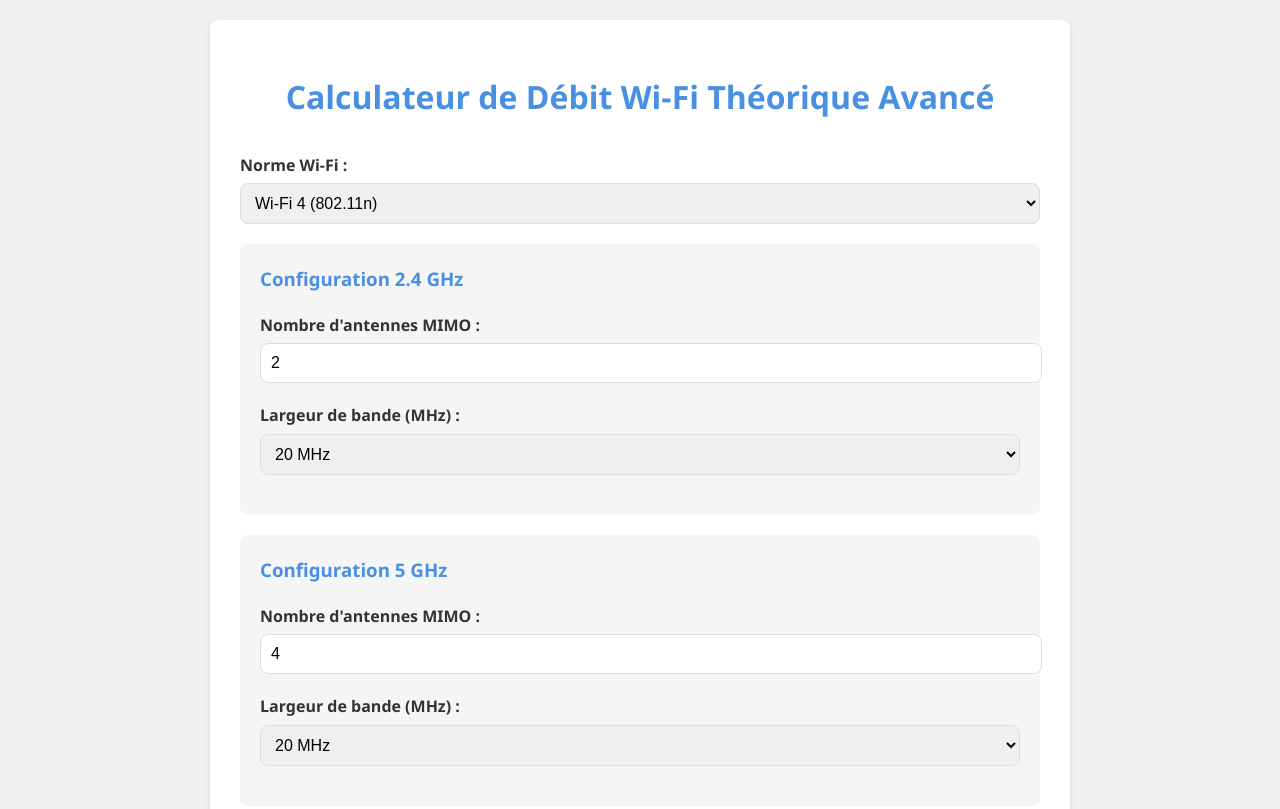
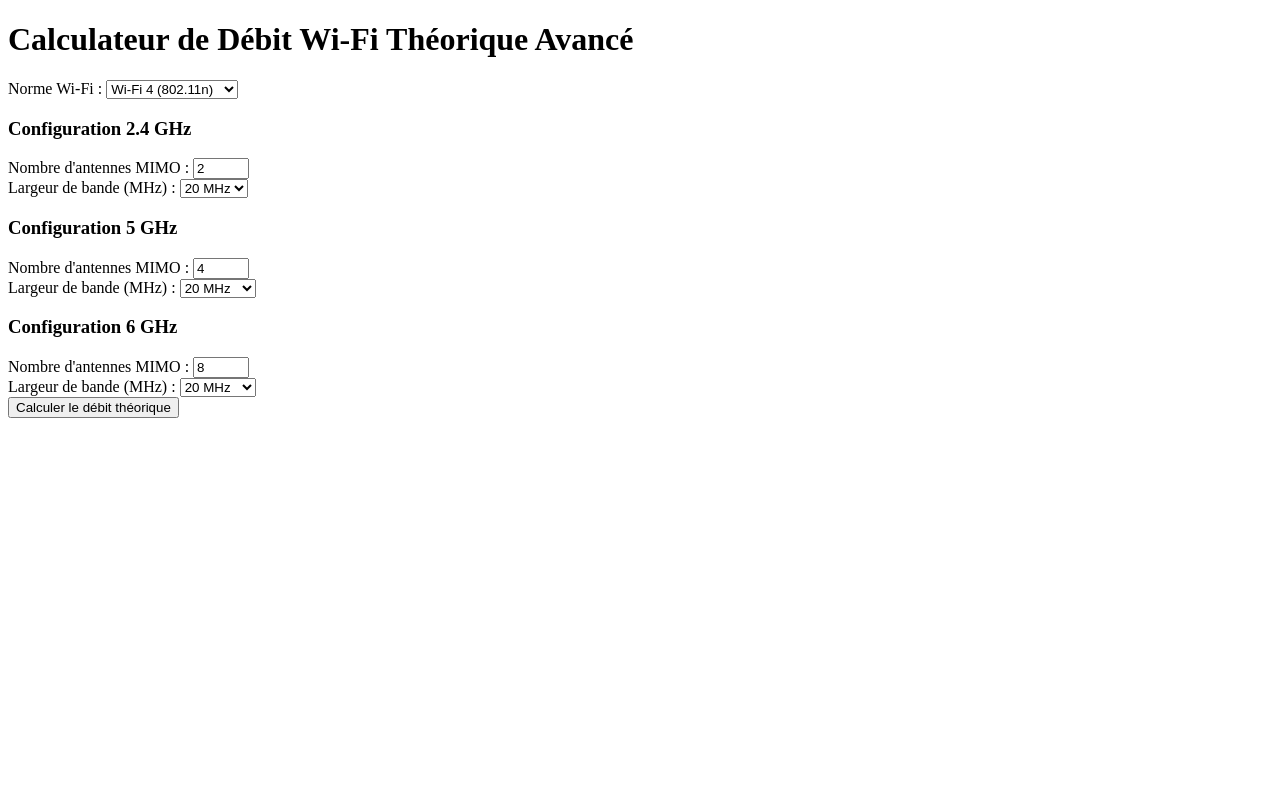
Before and after one commit to directorycartedevisite/WIFI, a plain HTML site: page index.html in a window 1280 px wide. Shown: the top 809 px of the page. Drawn offline with Linux system fonts and the light colour scheme.

Commit message:
Update index.html

```diff
--- a/index.html
+++ b/index.html
@@ -5,86 +5,7 @@
     <meta name="viewport" content="width=device-width, initial-scale=1.0">
     <title>Calculateur de Débit Wi-Fi Avancé</title>
     <style>
-        :root {
-            --primary-color: #4a90e2;
-            --secondary-color: #f5f5f5;
-            --text-color: #333;
-            --border-radius: 8px;
-        }
-        body {
-            font-family: 'Segoe UI', Tahoma, Geneva, Verdana, sans-serif;
-            line-height: 1.6;
-            color: var(--text-color);
-            background-color: #f0f0f0;
-            margin: 0;
-            padding: 20px;
-        }
-        .container {
-            max-width: 800px;
-            margin: 0 auto;
-            background-color: white;
-            padding: 30px;
-            border-radius: var(--border-radius);
-            box-shadow: 0 4px 6px rgba(0, 0, 0, 0.1);
-        }
-        h1 {
-            color: var(--primary-color);
-            text-align: center;
-            margin-bottom: 30px;
-        }
-        .form-group {
-            margin-bottom: 20px;
-        }
-        label {
-            display: block;
-            margin-bottom: 5px;
-            font-weight: bold;
-        }
-        select, input {
-            width: 100%;
-            padding: 10px;
-            border: 1px solid #ddd;
-            border-radius: var(--border-radius);
-            font-size: 16px;
-        }
-        .band-config {
-            background-color: var(--secondary-color);
-            padding: 20px;
-            border-radius: var(--border-radius);
-            margin-bottom: 20px;
-        }
-        .band-config h3 {
-            margin-top: 0;
-            color: var(--primary-color);
-        }
-        button {
-            background-color: var(--primary-color);
-            color: white;
-            padding: 12px 20px;
-            border: none;
-            border-radius: var(--border-radius);
-            cursor: pointer;
-            font-size: 16px;
-            width: 100%;
-            transition: background-color 0.3s;
-        }
-        button:hover {
-            background-color: #3a7bc8;
-        }
-        #result {
-            margin-top: 30px;
-            font-size: 18px;
-            font-weight: bold;
-            text-align: center;
-            padding: 20px;
-            background-color: var(--secondary-color);
-            border-radius: var(--border-radius);
-        }
-        @media (max-width: 600px) {
-            .container {
-                padding: 20px;
-            }
-        }
+        /* Styles CSS existants */
     </style>
 </head>
 <body>
@@ -106,7 +27,7 @@
                 <h3>Configuration 2.4 GHz</h3>
                 <div class="form-group">
                     <label for="mimo-2.4">Nombre d'antennes MIMO :</label>
-                    <input type="number" id="mimo-2.4" min="1" max="16" value="2" required>
+                    <input type="number" id="mimo-2.4" min="0" max="16" value="2" required>
                 </div>
                 <div class="form-group">
                     <label for="largeur-bande-2.4">Largeur de bande (MHz) :</label>
@@ -121,7 +42,7 @@
                 <h3>Configuration 5 GHz</h3>
                 <div class="form-group">
                     <label for="mimo-5">Nombre d'antennes MIMO :</label>
-                    <input type="number" id="mimo-5" min="1" max="16" value="4" required>
+                    <input type="number" id="mimo-5" min="0" max="16" value="4" required>
                 </div>
                 <div class="form-group">
                     <label for="largeur-bande-5">Largeur de bande (MHz) :</label>
@@ -138,7 +59,7 @@
                 <h3>Configuration 6 GHz</h3>
                 <div class="form-group">
                     <label for="mimo-6">Nombre d'antennes MIMO :</label>
-                    <input type="number" id="mimo-6" min="1" max="16" value="8" required>
+                    <input type="number" id="mimo-6" min="0" max="16" value="8" required>
                 </div>
                 <div class="form-group">
                     <label for="largeur-bande-6">Largeur de bande (MHz) :</label>
@@ -147,6 +68,7 @@
                         <option value="40">40 MHz</option>
                         <option value="80">80 MHz</option>
                         <option value="160">160 MHz</option>
+                        <option value="320">320 MHz</option>
                     </select>
                 </div>
             </div>
@@ -180,17 +102,17 @@
                 'Wi-Fi 5': {20: 86.7, 40: 200, 80: 433.3, 160: 866.7},
                 'Wi-Fi 6': {20: 143.4, 40: 286.8, 80: 600, 160: 1201},
                 'Wi-Fi 6E': {20: 143.4, 40: 286.8, 80: 600, 160: 1201},
-                'Wi-Fi 7': {20: 286.8, 40: 573.6, 80: 1200, 160: 2400}
+                'Wi-Fi 7': {20: 286.8, 40: 573.6, 80: 1200, 160: 2400, 320: 4800}
             };
 
             let debitTotal = 0;
             let detailsDebit = [];
 
             for (const [bande, config] of Object.entries(configurations)) {
-                if (debitParNorme[norme][config.largeurBande]) {
+                if (config.mimo > 0 && debitParNorme[norme][config.largeurBande]) {
                     const debitBande = debitParNorme[norme][config.largeurBande] * config.mimo;
                     debitTotal += debitBande;
-                    detailsDebit.push(`${bande} GHz: ${debitBande.toFixed(2)} Mbps`);
+                    detailsDebit.push(`${bande} GHz: ${debitBande.toFixed(2)} Mbps (${config.mimo} MIMO, ${config.largeurBande} MHz)`);
                 }
             }
 
```
